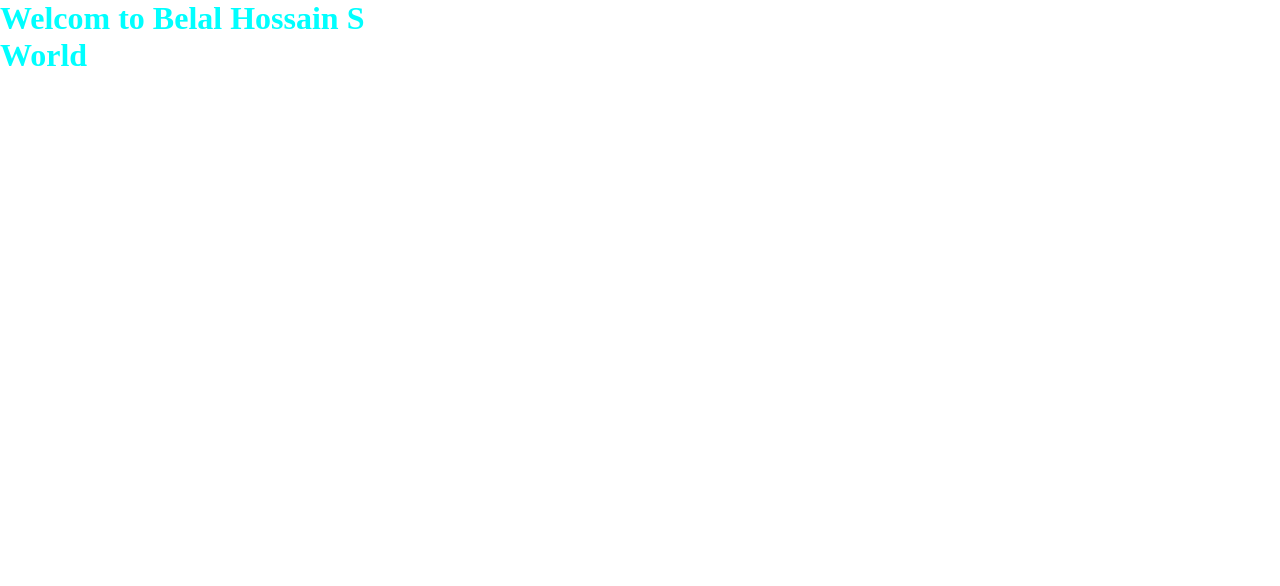
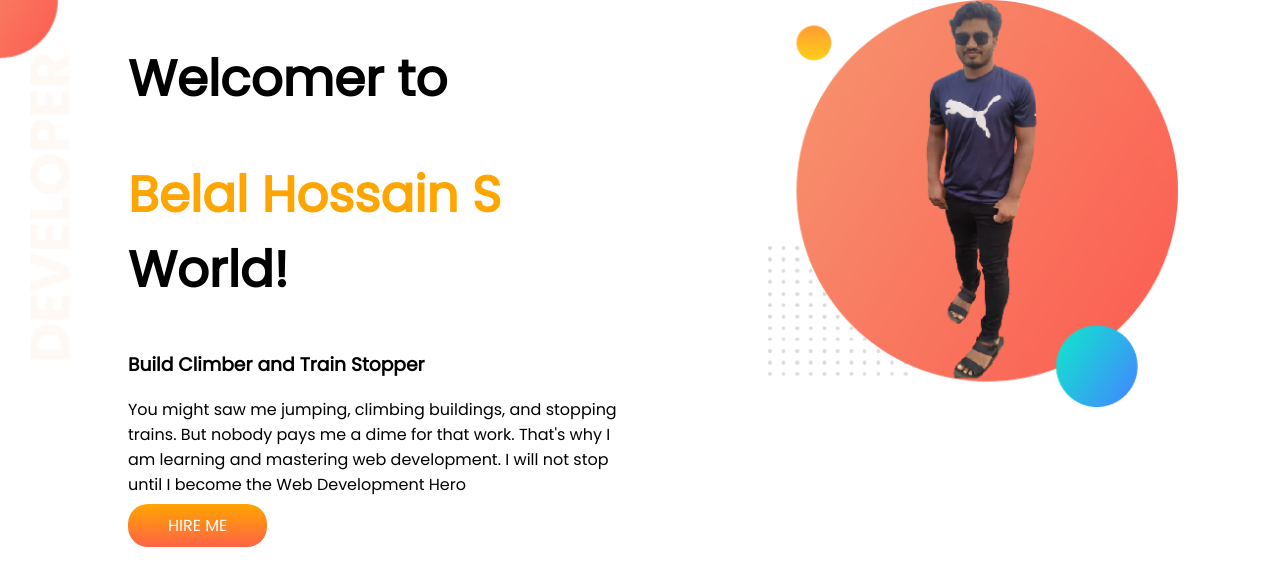
Before and after one commit to belalhossainS/developer2-portfolio, a plain HTML site: page index.html in a window 1280 px wide. Drawn offline with Linux system fonts and the light colour scheme.

Commit message:
top-banner added

```diff
--- a/index.html
+++ b/index.html
@@ -7,10 +7,32 @@
     <meta name="viewport" content="width=device-width, initial-scale=1.0">
     <title>Belal Portfoilo</title>
     <link rel="stylesheet" href="style.css">
+    <link rel="preconnect" href="https://fonts.googleapis.com">
+    <link rel="preconnect" href="https://fonts.gstatic.com" crossorigin>
+    <link href="https://fonts.googleapis.com/css2?family=Poppins&display=swap" rel="stylesheet">
 </head>
 
 <body>
-    <h1>Welcom to Belal Hossain S <br>World</b></h1>
+    <section class="top-banner">
+        <div class="half-width">
+            <h1>Welcomer to</h1>
+
+            <h1><span class="orange-color">Belal Hossain S</span> World!</h1>
+            <h3>Build Climber and Train Stopper</h3>
+            <p>You might saw me jumping, climbing buildings, and stopping trains. But nobody pays me a dime for that
+                work.
+                That's why I am learning and mastering web development. I will not stop until I become the Web
+                Development
+                Hero
+            </p>
+            <a class="link-button" target="_blank" href="https://github.com/ProgrammingHero1/developer-portfolio">HIRE
+                ME</a>
+
+        </div>
+        <div class="half-width">
+            <img src="images/my-bg.png" alt="">
+        </div>
+    </section>
 </body>
 
 </html>
--- a/style.css
+++ b/style.css
@@ -1,7 +1,34 @@
-*{
+body{
+    font-family: 'Poppins', sans-serif;
     margin: 0;
-    padding: 0;
 }
 h1{
-    color: aqua;
+    font-size: 50px;
 }
+.orange-color{
+    color:orange;
+}
+section{
+    display: flex;
+}
+.half-width{
+    width: 50%;
+    padding-left: 10%;
+}
+.half-width img{
+    width: 80%;
+}
+.link-button{
+    text-decoration: none;
+
+   background-image: linear-gradient(orange,tomato);
+    text width: 700;
+    padding: 10px 40px;
+    border-radius:20px;
+    color:white;
+
+}
+.top-banner{
+    background-image: url(images/top-banner.png);
+    background-repeat: no-repeat;
+}
```
Also changed, not shown: images/dream-bg.png (added), images/exp-bg.png (added), images/jhankar.png (added), images/jhankar2.png (added), images/my-bg.png (added), images/my-bg2 (1).png (added), images/my-bg2.png (added), images/top-banner.png (added).
